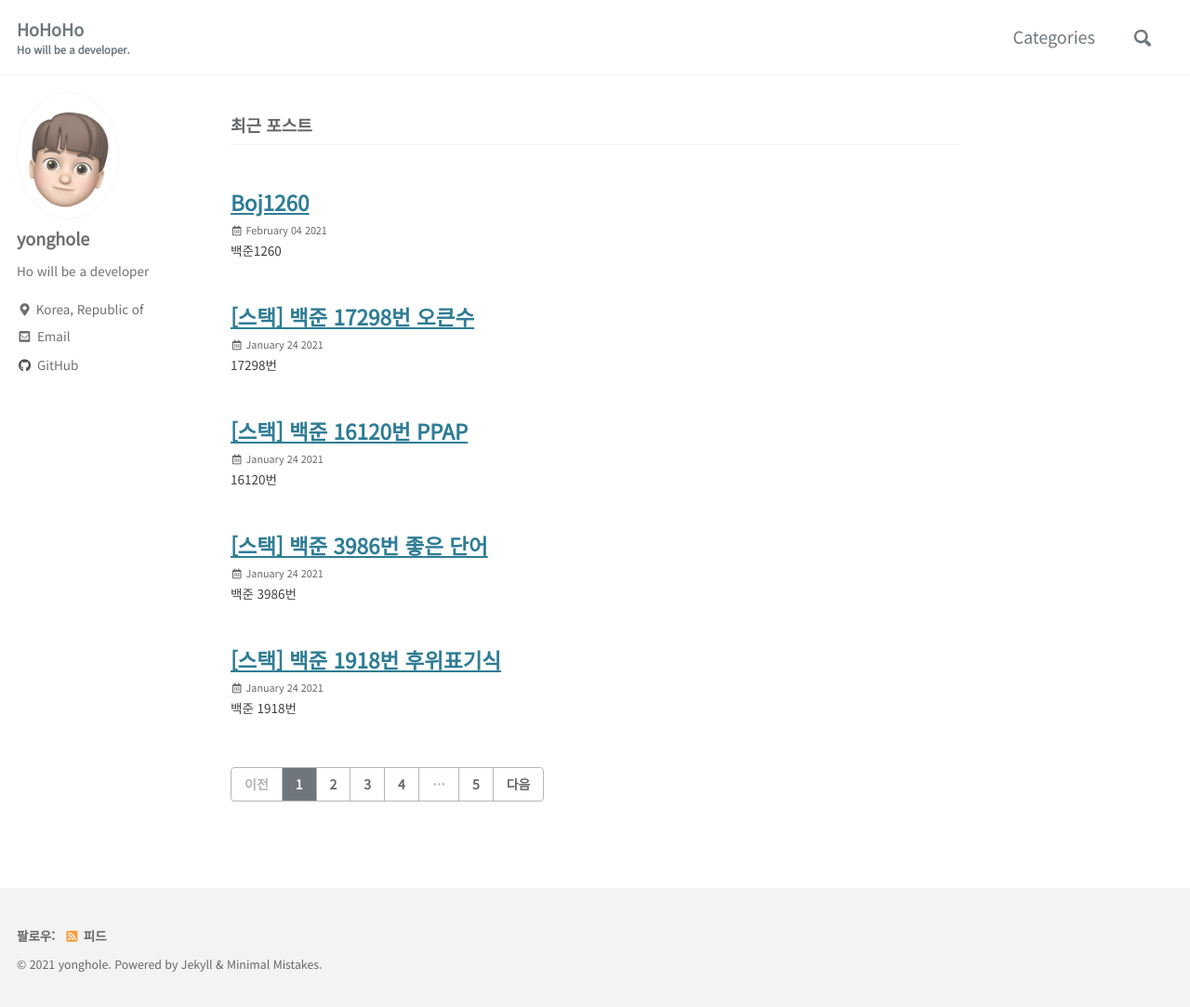
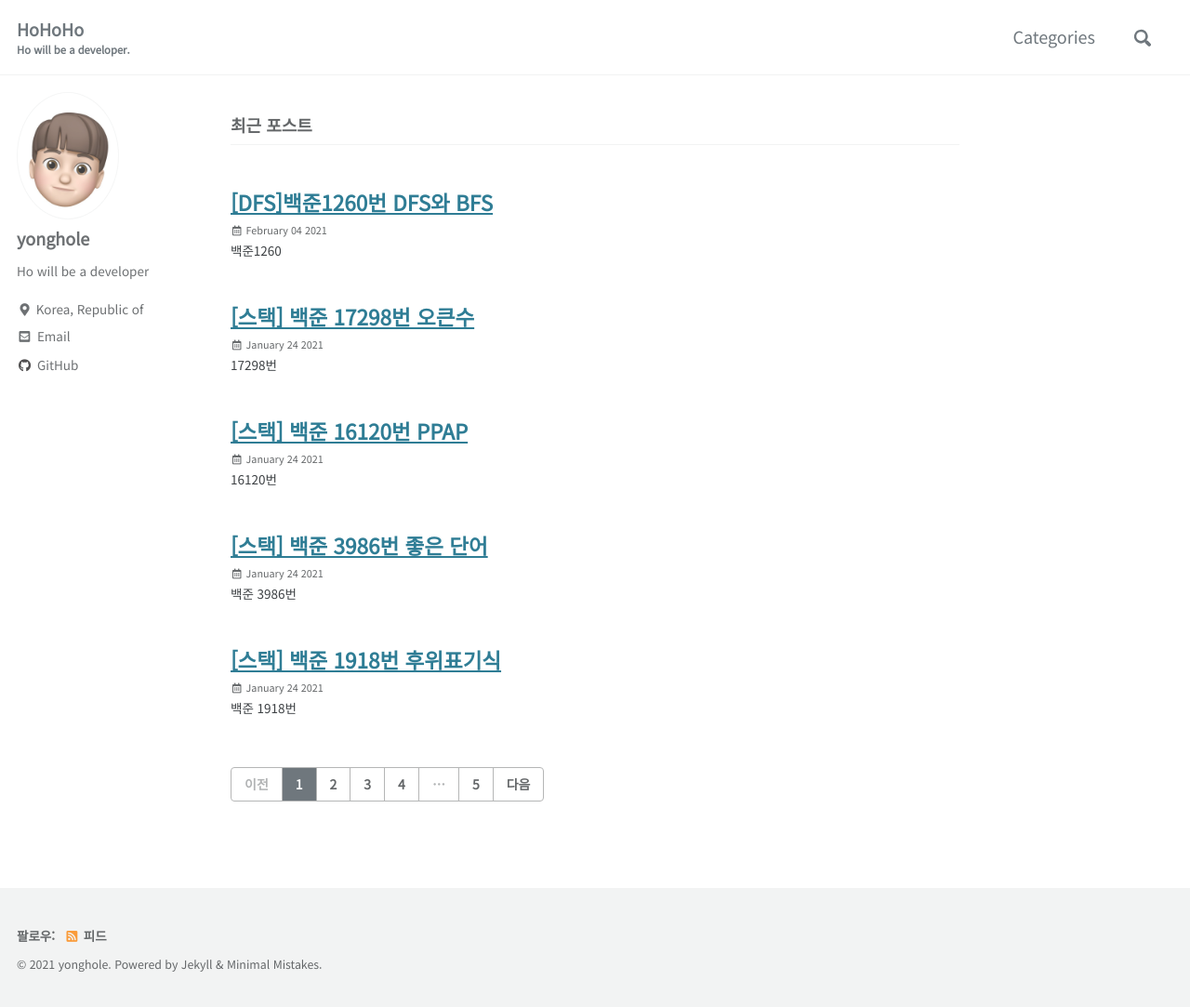
Before and after one commit to yonghole/yonghole.github.io, a Jekyll site: the page built from index.html, in a window 1280 px wide and 1083 px high. Shown: the whole window at 93% size. Built offline with Jekyll 4.4.1, drawn with Linux system fonts in a browser that asks for light colours; cached includes are drawn as plain includes; the list of posts is cut into pages by our own code.

Commit message:
Update 2021-02-04-BOJ1260.md

```diff
--- a/_posts/2021-02-04-BOJ1260.md
+++ b/_posts/2021-02-04-BOJ1260.md
@@ -1,3 +1,9 @@
+---
+title: "[DFS]백준1260번 DFS와 BFS"
+date: 2021-02-04 14:06:58
+categories: Algorithm
+---
+
 # 백준1260
 
 ## 백준 1260번
```
